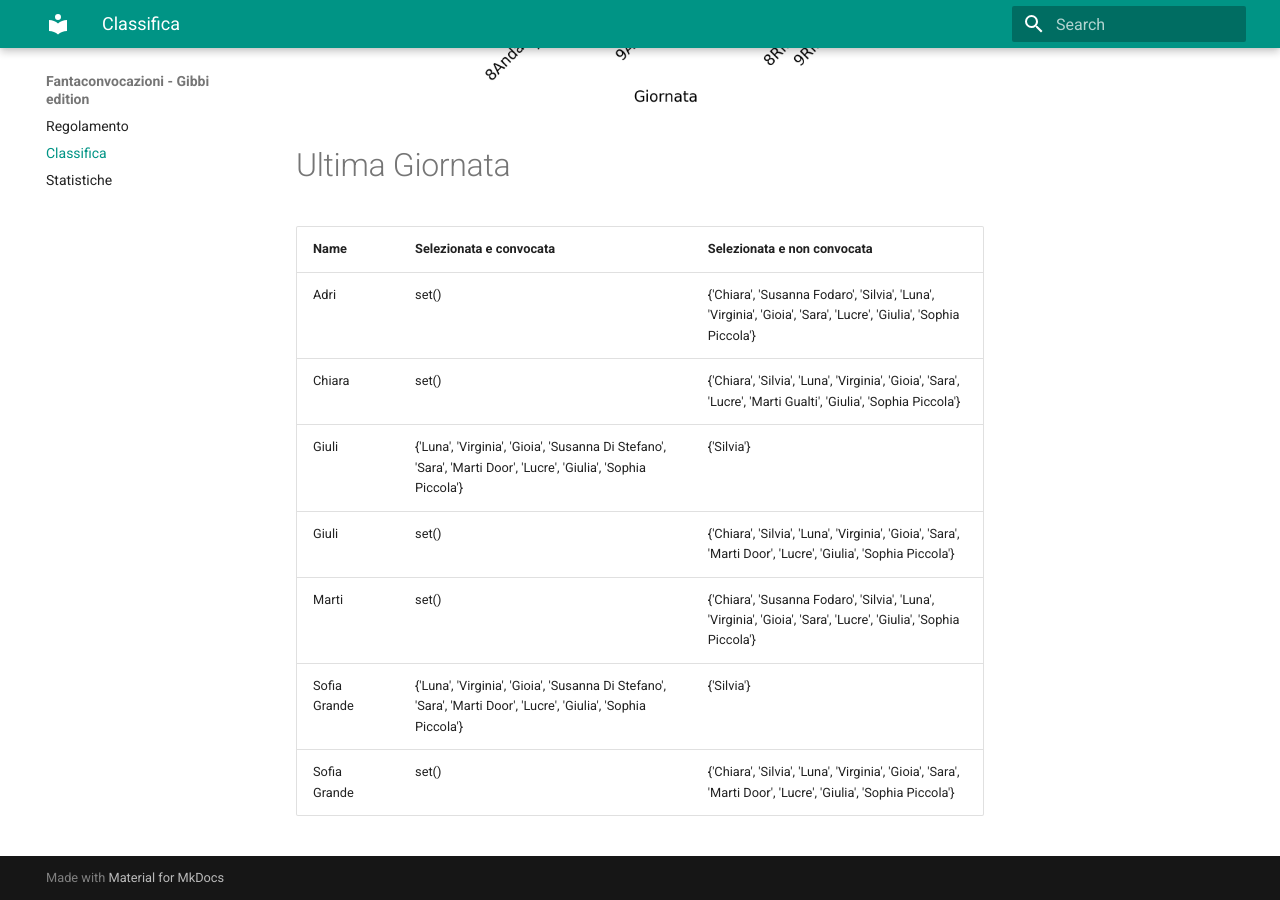
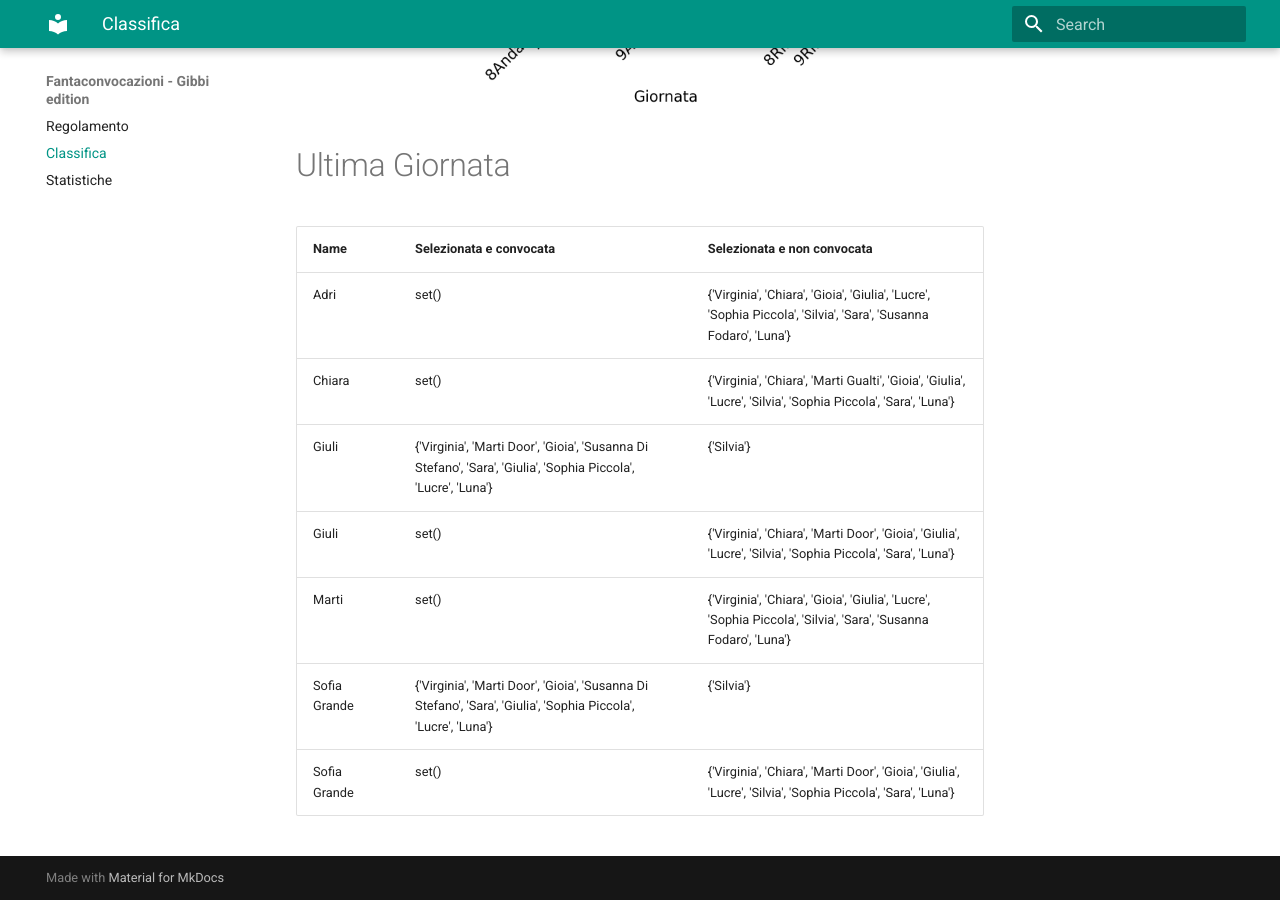
Before and after one commit to martinig94/fantagibbi, an MkDocs documentation site: the page built from docs/Classifica.md, in a window 1280 px wide and 900 px high, scrolled down 1003 px. Built offline with MkDocs 1.6.1 and Material for MkDocs 9.7.7, drawn with Linux system fonts in a browser that asks for light colours.

Commit message:
Auto-update from main.py

```diff
--- a/docs/Classifica.md
+++ b/docs/Classifica.md
@@ -18,11 +18,11 @@
 <!-- START_TABLE CORRECT -->
 | Name         | Selezionata e convocata                                                                                        | Selezionata e non convocata                                                                                      |
 |:-------------|:---------------------------------------------------------------------------------------------------------------|:-----------------------------------------------------------------------------------------------------------------|
-| Adri         | set()                                                                                                          | {'Chiara', 'Susanna Fodaro', 'Silvia', 'Luna', 'Virginia', 'Gioia', 'Sara', 'Lucre', 'Giulia', 'Sophia Piccola'} |
-| Chiara       | set()                                                                                                          | {'Chiara', 'Silvia', 'Luna', 'Virginia', 'Gioia', 'Sara', 'Lucre', 'Marti Gualti', 'Giulia', 'Sophia Piccola'}   |
-| Giuli        | {'Luna', 'Virginia', 'Gioia', 'Susanna Di Stefano', 'Sara', 'Marti Door', 'Lucre', 'Giulia', 'Sophia Piccola'} | {'Silvia'}                                                                                                       |
-| Giuli        | set()                                                                                                          | {'Chiara', 'Silvia', 'Luna', 'Virginia', 'Gioia', 'Sara', 'Marti Door', 'Lucre', 'Giulia', 'Sophia Piccola'}     |
-| Marti        | set()                                                                                                          | {'Chiara', 'Susanna Fodaro', 'Silvia', 'Luna', 'Virginia', 'Gioia', 'Sara', 'Lucre', 'Giulia', 'Sophia Piccola'} |
-| Sofia Grande | {'Luna', 'Virginia', 'Gioia', 'Susanna Di Stefano', 'Sara', 'Marti Door', 'Lucre', 'Giulia', 'Sophia Piccola'} | {'Silvia'}                                                                                                       |
-| Sofia Grande | set()                                                                                                          | {'Chiara', 'Silvia', 'Luna', 'Virginia', 'Gioia', 'Sara', 'Marti Door', 'Lucre', 'Giulia', 'Sophia Piccola'}     |
+| Adri         | set()                                                                                                          | {'Virginia', 'Chiara', 'Gioia', 'Giulia', 'Lucre', 'Sophia Piccola', 'Silvia', 'Sara', 'Susanna Fodaro', 'Luna'} |
+| Chiara       | set()                                                                                                          | {'Virginia', 'Chiara', 'Marti Gualti', 'Gioia', 'Giulia', 'Lucre', 'Silvia', 'Sophia Piccola', 'Sara', 'Luna'}   |
+| Giuli        | {'Virginia', 'Marti Door', 'Gioia', 'Susanna Di Stefano', 'Sara', 'Giulia', 'Sophia Piccola', 'Lucre', 'Luna'} | {'Silvia'}                                                                                                       |
+| Giuli        | set()                                                                                                          | {'Virginia', 'Chiara', 'Marti Door', 'Gioia', 'Giulia', 'Lucre', 'Silvia', 'Sophia Piccola', 'Sara', 'Luna'}     |
+| Marti        | set()                                                                                                          | {'Virginia', 'Chiara', 'Gioia', 'Giulia', 'Lucre', 'Sophia Piccola', 'Silvia', 'Sara', 'Susanna Fodaro', 'Luna'} |
+| Sofia Grande | {'Virginia', 'Marti Door', 'Gioia', 'Susanna Di Stefano', 'Sara', 'Giulia', 'Sophia Piccola', 'Lucre', 'Luna'} | {'Silvia'}                                                                                                       |
+| Sofia Grande | set()                                                                                                          | {'Virginia', 'Chiara', 'Marti Door', 'Gioia', 'Giulia', 'Lucre', 'Silvia', 'Sophia Piccola', 'Sara', 'Luna'}     |
 <!-- END_TABLE CORRECT -->
```
